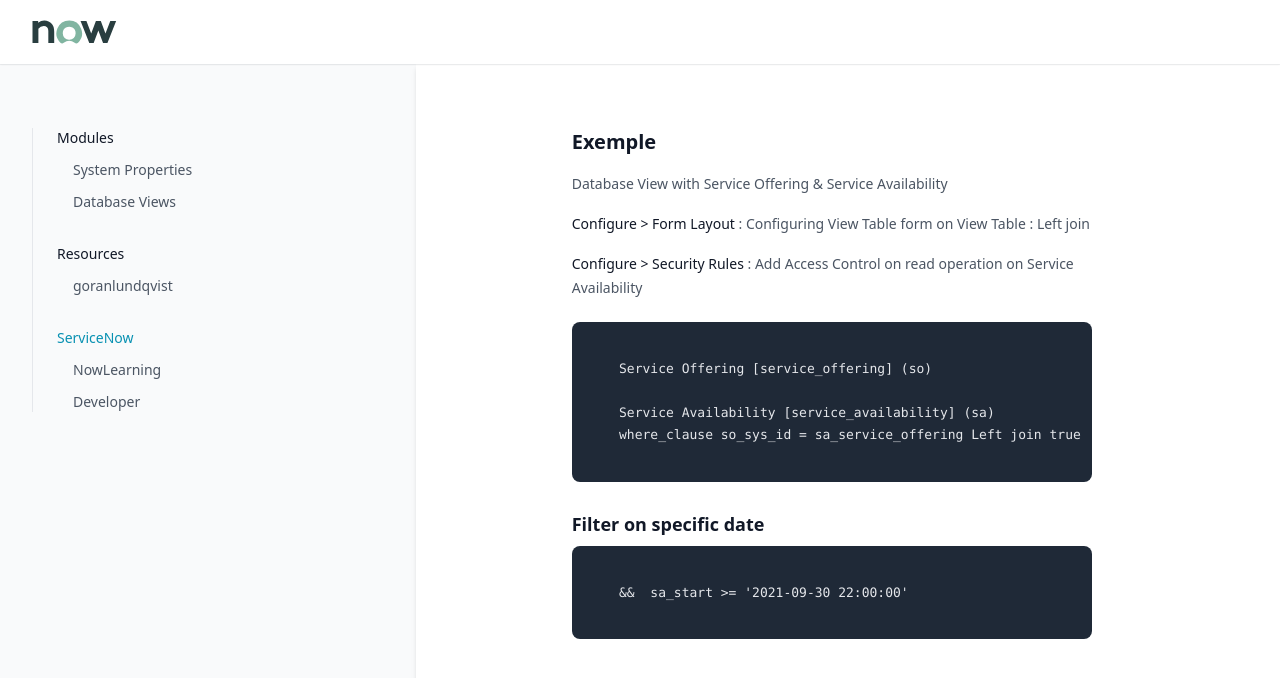
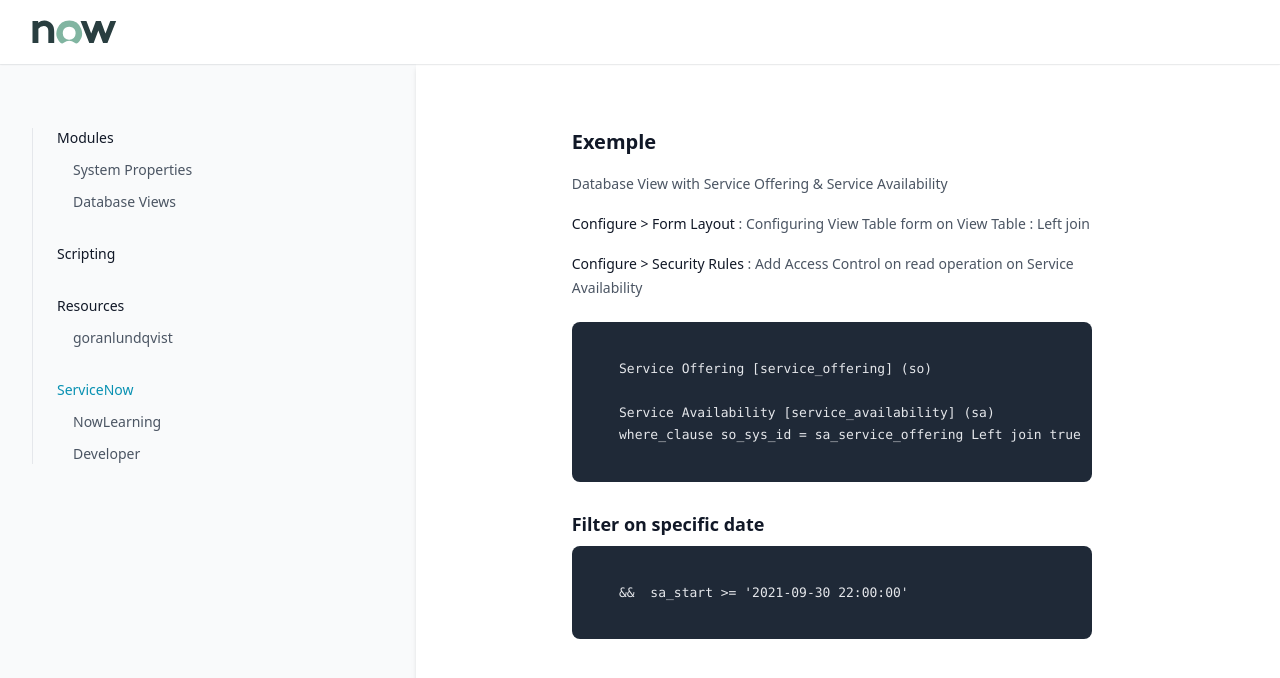
Before and after one commit to greglejeune/ebook, a Jekyll site: the page built from _servicenow/2021-10-15-databaseviews.md, in a window 1280 px wide. Shown: the top 678 px of the page. Built offline with Jekyll 4.4.1, drawn with Linux system fonts in a browser that asks for light colours.

Commit message:
Update sn.html

```diff
--- a/_layouts/sn.html
+++ b/_layouts/sn.html
@@ -35,6 +35,17 @@
                     <a href="" class="block font-medium text-gray-900 transition-colors duration-300">Modules</a>
                     <ul role="list" class="space-y-3">
                       {% assign sn = site.servicenow | where: "category", "module" %}
+                      {% for post in sn %}
+                      <li class="ml-4">
+                        <a href="{{ post.url | prepend: site.baseurl }}" class="block transition-colors duration-300">{{ post.title }}</a>
+                      </li>
+                      {% endfor %}
+                    </ul>
+                  </li>
+                  <li class="space-y-3">
+                    <a href="" class="block font-medium text-gray-900 transition-colors duration-300">Scripting</a>
+                    <ul role="list" class="space-y-3">
+                      {% assign sn = site.servicenow | where: "category", "script" %}
                       {% for post in sn %}
                       <li class="ml-4">
                         <a href="{{ post.url | prepend: site.baseurl }}" class="block transition-colors duration-300">{{ post.title }}</a>
```
